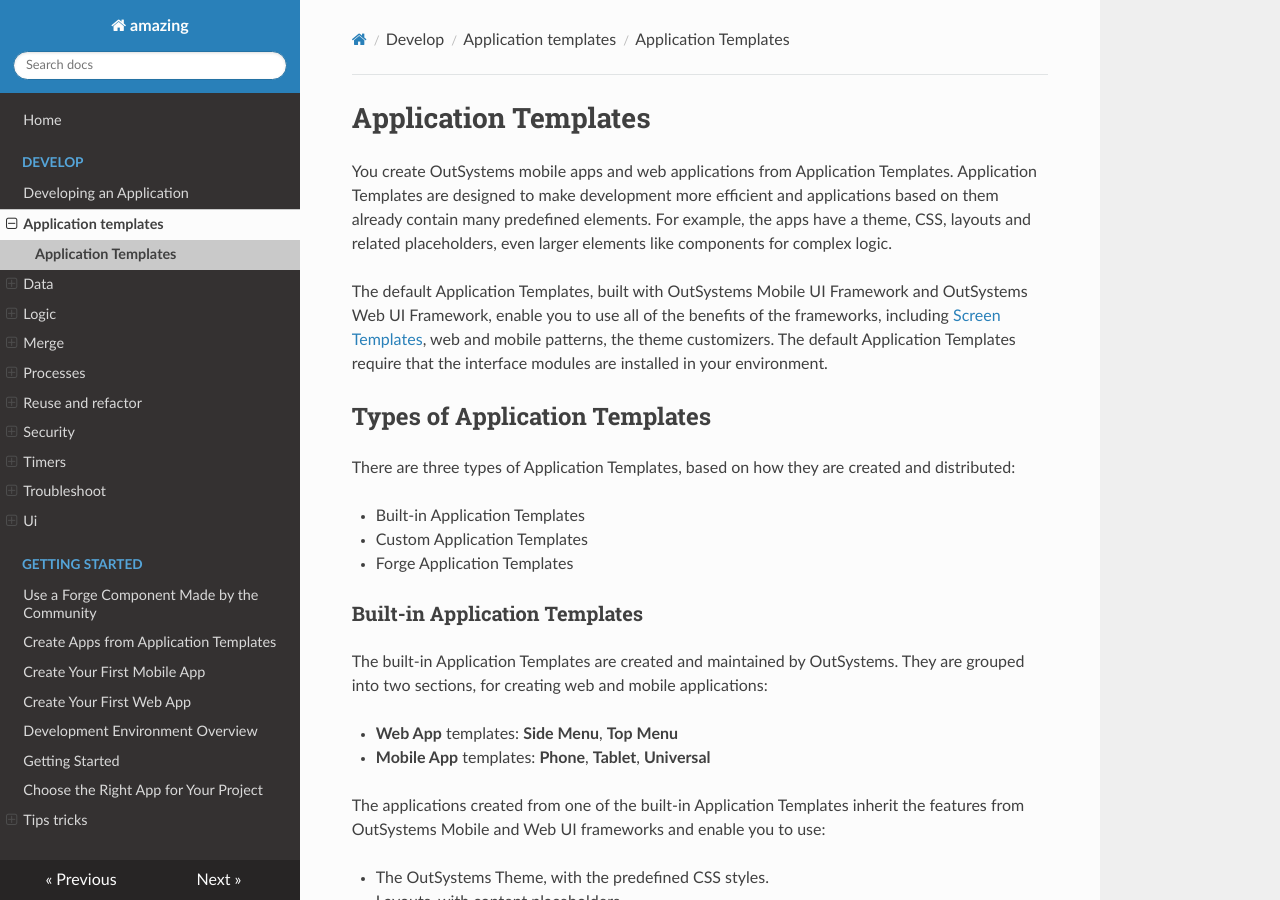
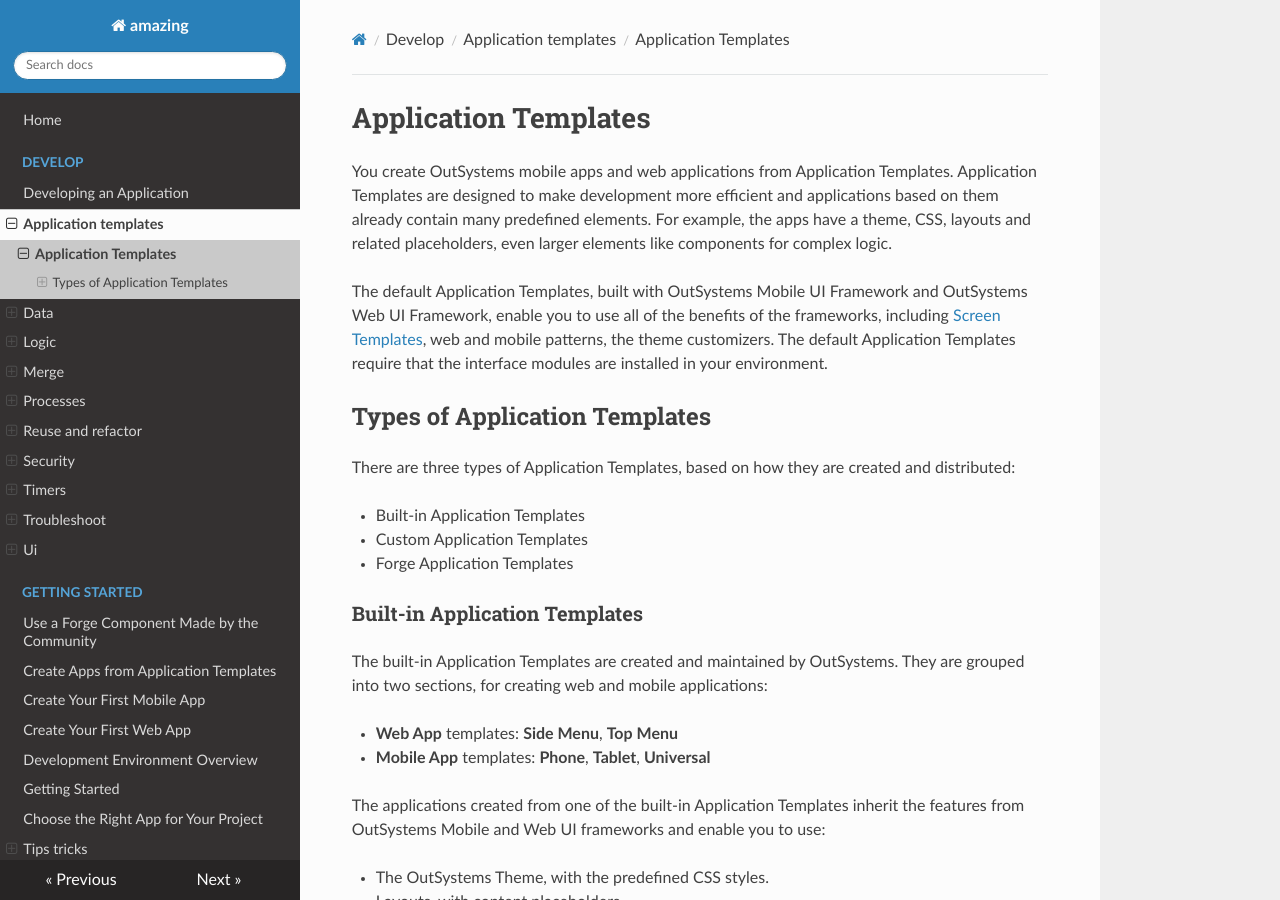
Before and after one commit to JoaoPBatista/Test, an MkDocs documentation site: the page built from src/develop/application-templates/intro.md, in a window 1280 px wide and 900 px high. Built offline with MkDocs 1.6.1, drawn with Linux system fonts in a browser that asks for light colours; nearby versions of some CDN libraries; some of the changed lines change nothing that is shown.

Commit message:
no message

```diff
--- a/mkdocs.yml
+++ b/mkdocs.yml
@@ -4,25 +4,6 @@
 theme:
     name: readthedocs
     highlightjs: true
-    display_version: true
-    collapse_navigation: false
-    includehidden: true
-    titles_only: true
+
 markdown_extensions:
     - toc
-
-html_theme_options : {
-    'canonical_url': '',
-    'analytics_id': '',
-    'logo_only': False,
-    'display_version': True,
-    'prev_next_buttons_location': 'bottom',
-    'style_external_links': False,
-    'vcs_pageview_mode': '',
-    # Toc options
-    'collapse_navigation': False,
-    'sticky_navigation': True,
-    'navigation_depth': -1,
-    'includehidden': True,
-    'titles_only': True
-}
```
